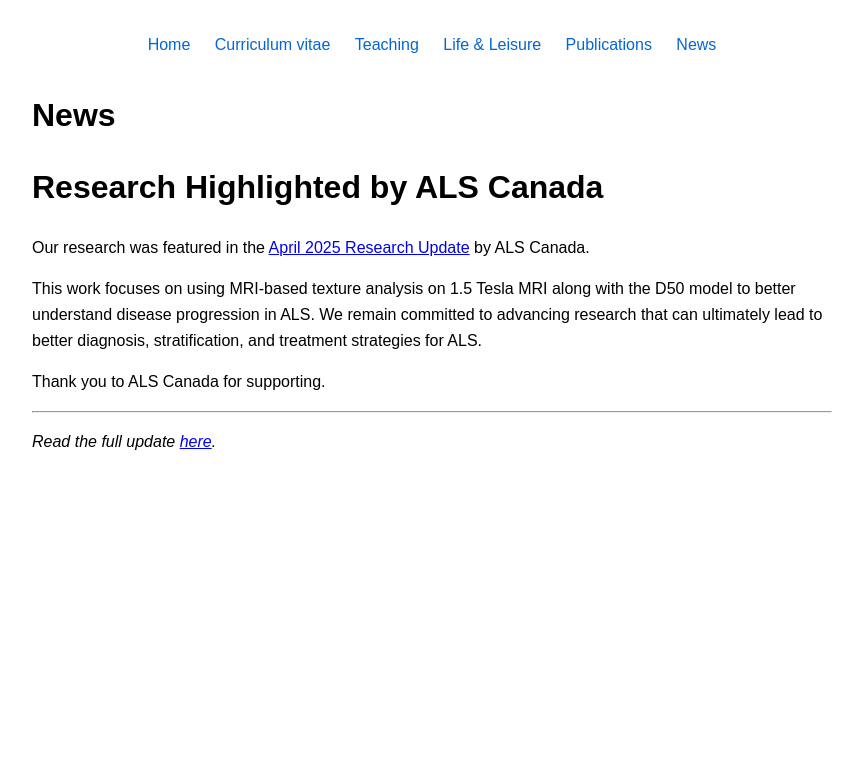
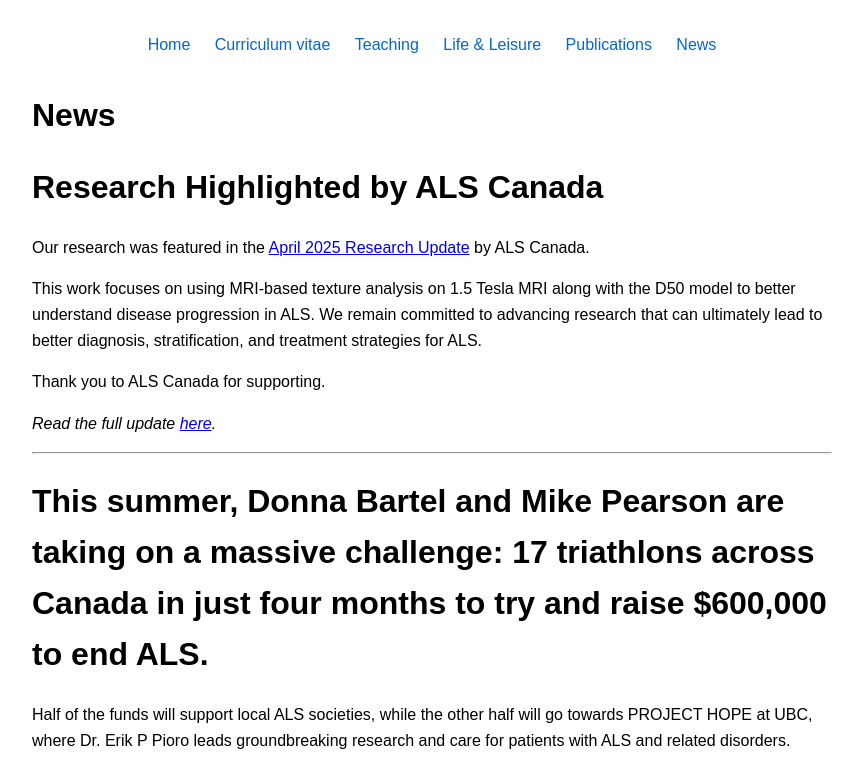
Before and after one commit to Pedram-Parnianpour/pedram-parnianpour.github.io, a Jekyll site: the page built from News.md, in a window 1280 px wide. Shown: the top 773 px of the page, without its empty margins (208-1071 px from the left). Built offline with Jekyll 4.4.1, drawn with Linux system fonts in a browser that asks for light colours; our own code applies the rules of GitHub Pages for plain Markdown files; some of the changed text lies outside the part shown.

Commit message:
Update News.md

```diff
--- a/News.md
+++ b/News.md
@@ -8,5 +8,15 @@ This work focuses on using MRI-based texture analysis on 1.5 Tesla MRI along wit
 
 Thank you to ALS Canada for supporting.
 
+*Read the full update [here](https://als.ca/news/research-update-april-2025/).*
+
 ---
-*Read the full update [here](https://als.ca/news/research-update-april-2025/).*
+
+# This summer, Donna Bartel and Mike Pearson are taking on a massive challenge: 17 triathlons across Canada in just four months to try and raise $600,000 to end ALS.
+
+Half of the funds will support local ALS societies, while the other half will go towards PROJECT HOPE at UBC, where Dr. Erik P Pioro leads groundbreaking research and care for patients with ALS and related disorders.
+
+*Learn more and support Donna and Mike's journey: [here](https://lnkd.in/gx4KUd-n).*
+
+Photo by Paul H. Joseph
+![UBC ALS and Related Disorders Clinical and Resaerch Team](assets/dmcbh.jpg)
```
